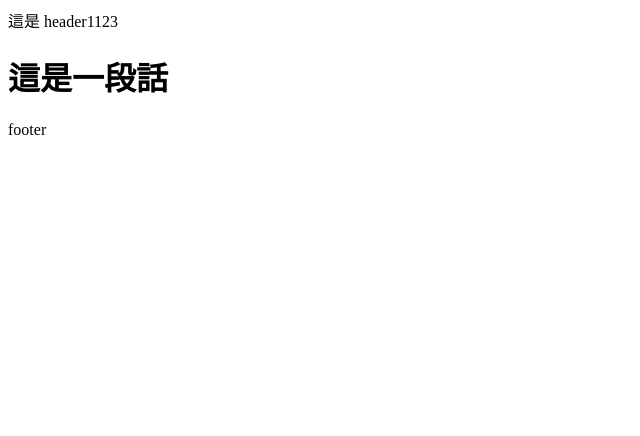
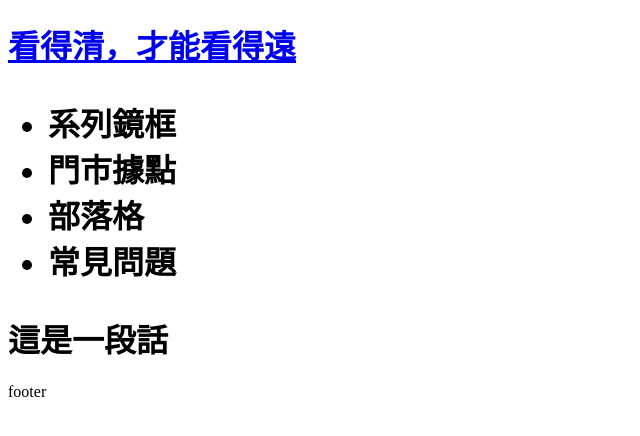
Before and after one commit to RitaHuang009/week3_HW, a plain HTML site: page index.html in a window 1280 px wide. Shown: the whole page, without its empty margins (0-640 px from the left). Drawn offline with Linux system fonts and the light colour scheme.

Commit message:
Update 2021-07-24T09:29:44.928Z

```diff
--- a/assets/style/all.css
+++ /dev/null
@@ -1,2 +0,0 @@
-
-/*# sourceMappingURL=all.css.map */
--- a/index.html
+++ b/index.html
@@ -10,8 +10,16 @@
 </head>
 
 <body>
-  <header class="header">
-    這是 header1123
+  <header class="header wrap d-flex ">
+    <h1 class="logo">
+      <a href="index.html" target="_blank">看得清，才能看得遠</a>
+      <ul>
+        <li>系列鏡框</li>
+        <li>門市據點</li>
+        <li>部落格</li>
+        <li>常見問題</li>
+      </ul>
+    </h1>
   </header>
 
 
```
Also changed, not shown: 1 other file.
